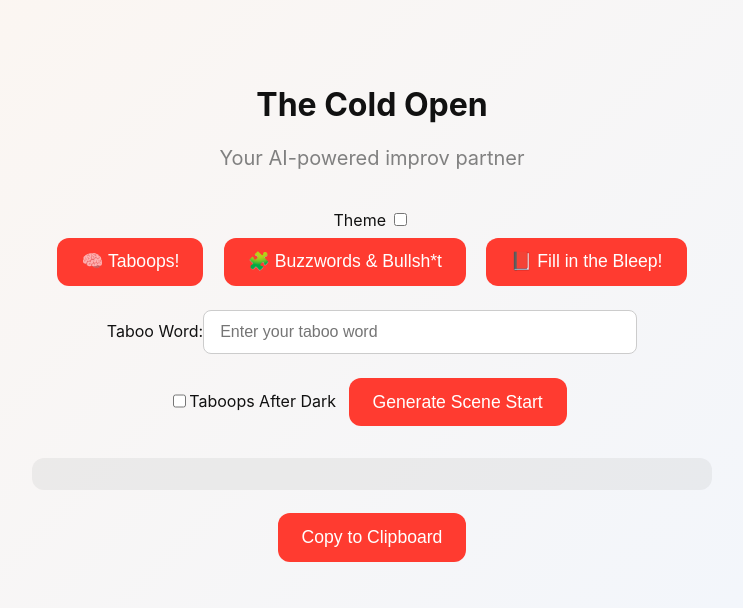
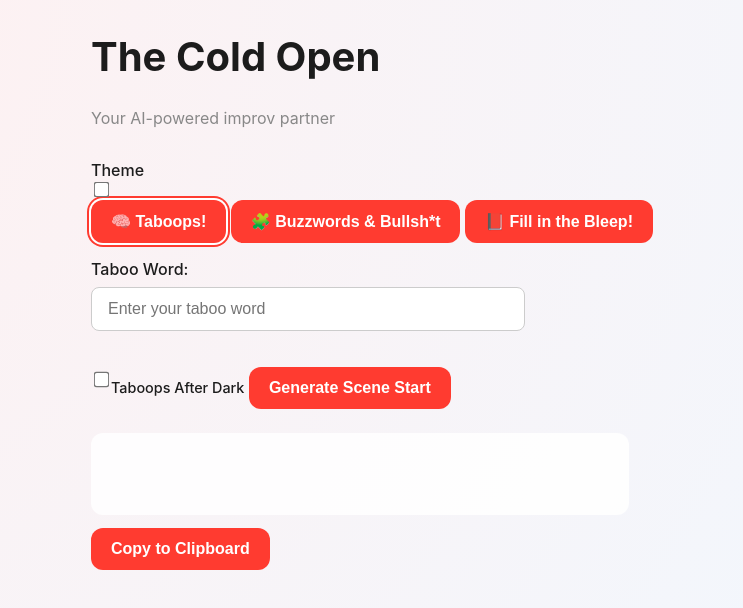
Before and after one commit to budurka/the-cold-open, a plain HTML site: page index.html in a window 1280 px wide. Both pictures are taken after a click on the button "🧠 Taboops!". Shown: the whole page, without its empty margins (268-1011 px from the left). Drawn offline with Linux system fonts and the light colour scheme.

Commit message:
Update styles.css

```diff
--- a/styles.css
+++ b/styles.css
@@ -1,148 +1,169 @@
 :root {
-  --bg-light: linear-gradient(135deg, #fdf6f0, #f1f6fd);
-  --bg-dark: linear-gradient(135deg, #1e1e1e, #2a2a2a);
-  --text-light: #111;
-  --text-dark: #fff;
-  --accent: #ff3b30;
-  --input-bg-light: #fff;
-  --input-bg-dark: #2c2c2c;
-  --border-light: #ccc;
-  --border-dark: #444;
-  --font: 'Inter', sans-serif;
+  --font-body: 'Inter', sans-serif;
+  --color-bg-light: #fdfdfd;
+  --color-bg-dark: #121212;
+  --color-fg-light: #1c1c1c;
+  --color-fg-dark: #eaeaea;
+  --color-accent: #ff3b30;
+  --color-subtle: #888;
+  --color-card: #ffffffdd;
+  --transition: 0.3s ease;
 }
 
-[data-theme="light"] body {
-  background: var(--bg-light);
-  color: var(--text-light);
+[data-theme='dark'] {
+  --color-bg: var(--color-bg-dark);
+  --color-fg: var(--color-fg-dark);
+  --color-card: #1e1e1edd;
 }
 
-[data-theme="dark"] body {
-  background: var(--bg-dark);
-  color: var(--text-dark);
+[data-theme='light'] {
+  --color-bg: var(--color-bg-light);
+  --color-fg: var(--color-fg-light);
+  --color-card: #ffffffdd;
 }
 
 body {
   margin: 0;
-  font-family: var(--font);
-  transition: background 0.6s ease, color 0.3s ease;
+  font-family: var(--font-body);
+  background: radial-gradient(circle at top left, #fff0f0, #f0f8ff);
+  color: var(--color-fg);
+  background-color: var(--color-bg);
+  display: flex;
+  flex-direction: column;
+  align-items: center;
+  min-height: 100vh;
+  transition: background-color var(--transition), color var(--transition);
 }
 
-.container {
-  max-width: 680px;
-  margin: 0 auto;
-  padding: 4rem 1.5rem;
-  text-align: center;
+h1 {
+  margin-top: 2rem;
+  font-size: 2.5rem;
+  font-weight: 700;
 }
 
-header h1 {
-  font-size: 2.75rem;
-  margin-bottom: 0.25rem;
+p {
+  font-size: 1rem;
+  color: var(--color-subtle);
+  margin-bottom: 2rem;
 }
 
-.subtitle {
-  font-size: 1.25rem;
-  color: gray;
-  margin-bottom: 2.5rem;
+.button-group {
+  display: flex;
+  gap: 1rem;
+  margin-bottom: 1.5rem;
+  flex-wrap: wrap;
+  justify-content: center;
 }
 
-.theme-toggle {
+button,
+.format-button {
+  background-color: var(--color-accent);
+  color: white;
+  border: none;
+  padding: 0.75rem 1.25rem;
+  font-size: 1rem;
+  font-weight: 600;
+  border-radius: 0.75rem;
+  cursor: pointer;
+  transition: transform 0.15s ease, background-color 0.3s ease;
+}
+
+button:hover,
+.format-button:hover {
+  transform: translateY(-2px);
+  background-color: #e63228;
+}
+
+button:active,
+.format-button:active {
+  transform: scale(0.98);
+}
+
+.format-button.active {
+  box-shadow: 0 0 0 2px white, 0 0 0 4px var(--color-accent);
+}
+
+input[type="text"] {
+  padding: 0.75rem 1rem;
+  border-radius: 0.5rem;
+  border: 1px solid #ccc;
+  font-size: 1rem;
+  width: 100%;
+  max-width: 400px;
+  margin-top: 0.5rem;
+  transition: border-color var(--transition);
+}
+
+input[type="text"]:focus {
+  border-color: var(--color-accent);
+  outline: none;
+}
+
+label {
+  margin-top: 1rem;
+  display: block;
+  font-weight: 500;
+}
+
+#fields-container {
+  margin-bottom: 1.5rem;
+  text-align: left;
+}
+
+#result {
+  width: 90%;
+  max-width: 700px;
+  margin-top: 1.5rem;
+  padding: 1rem;
+  border-radius: 0.75rem;
+  background-color: var(--color-card);
+  color: var(--color-fg);
+  white-space: pre-wrap;
+  min-height: 50px;
+  transition: background-color var(--transition), color var(--transition);
+}
+
+.copy-button {
+  margin-top: 1.25rem;
+  background-color: var(--color-accent);
+  color: white;
+  padding: 0.75rem 1.5rem;
+  border-radius: 0.75rem;
+  font-size: 1rem;
+  font-weight: 600;
+  cursor: pointer;
+  border: none;
+  transition: transform 0.15s ease;
+}
+
+.copy-button:hover {
+  transform: translateY(-2px);
+}
+
+#theme-container {
+  margin: 1rem 0;
   display: flex;
   align-items: center;
-  justify-content: center;
-  margin: 1.5rem 0;
+  gap: 0.5rem;
 }
 
-.switch {
-  position: relative;
-  display: inline-block;
-  width: 52px;
-  height: 28px;
-  margin-right: 0.5rem;
+input[type="checkbox"] {
+  transform: scale(1.2);
+  cursor: pointer;
 }
 
-.switch input {
-  opacity: 0;
-  width: 0;
-  height: 0;
+.after-dark {
+  margin-top: 0.5rem;
+  font-size: 0.9rem;
 }
 
-.slider {
-  position: absolute;
-  cursor: pointer;
-  top: 0; left: 0;
-  right: 0; bottom: 0;
-  background-color: #ccc;
-  border-radius: 34px;
-  transition: 0.4s;
+@media (max-width: 600px) {
+  h1 {
+    font-size: 2rem;
+  }
+
+  .button-group {
+    flex-direction: column;
+    align-items: center;
+  }
 }
-
-.slider:before {
-  position: absolute;
-  content: "";
-  height: 20px;
-  width: 20px;
-  left: 4px;
-  bottom: 4px;
-  background-color: white;
-  border-radius: 50%;
-  transition: 0.4s;
-}
-
-.switch input:checked + .slider {
-  background-color: var(--accent);
-}
-
-.switch input:checked + .slider:before {
-  transform: translateX(24px);
-}
-
-.toggle-label {
-  font-size: 0.95rem;
-}
-
-button {
-  background-color: var(--accent);
-  color: white;
-  border: none;
-  padding: 0.85rem 1.5rem;
-  font-size: 1.1rem;
-  border-radius: 12px;
-  margin: 0.5rem;
-  cursor: pointer;
-  transition: transform 0.2s ease;
-}
-
-button:hover {
-  transform: scale(1.03);
-}
-
-button:active {
-  transform: scale(0.97);
-}
-
-.input-panel input[type="text"] {
-  padding: 0.75rem 1rem;
-  font-size: 1rem;
-  border-radius: 8px;
-  border: 1px solid var(--border-light);
-  margin: 1rem auto;
-  width: 100%;
-  max-width: 400px;
-  background-color: var(--input-bg-light);
-  transition: 0.3s ease;
-}
-
-[data-theme="dark"] .input-panel input[type="text"] {
-  background-color: var(--input-bg-dark);
-  color: white;
-  border: 1px solid var(--border-dark);
-}
-
-pre#result {
-  background: rgba(0,0,0,0.05);
-  padding: 1rem;
-  border-radius: 12px;
-  white-space: pre-wrap;
-  margin-top: 1.5rem;
-  font-size: 0.95rem;
-}
```
